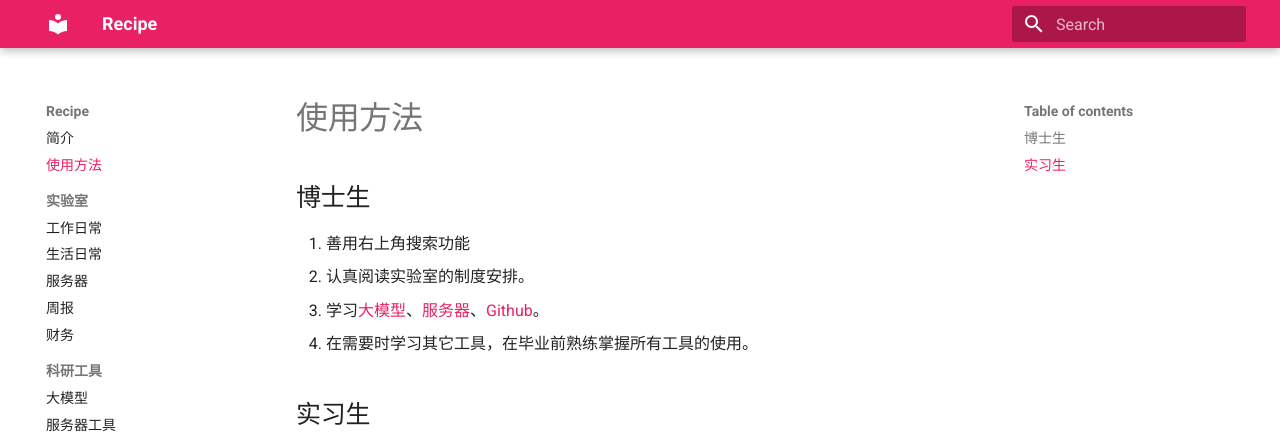
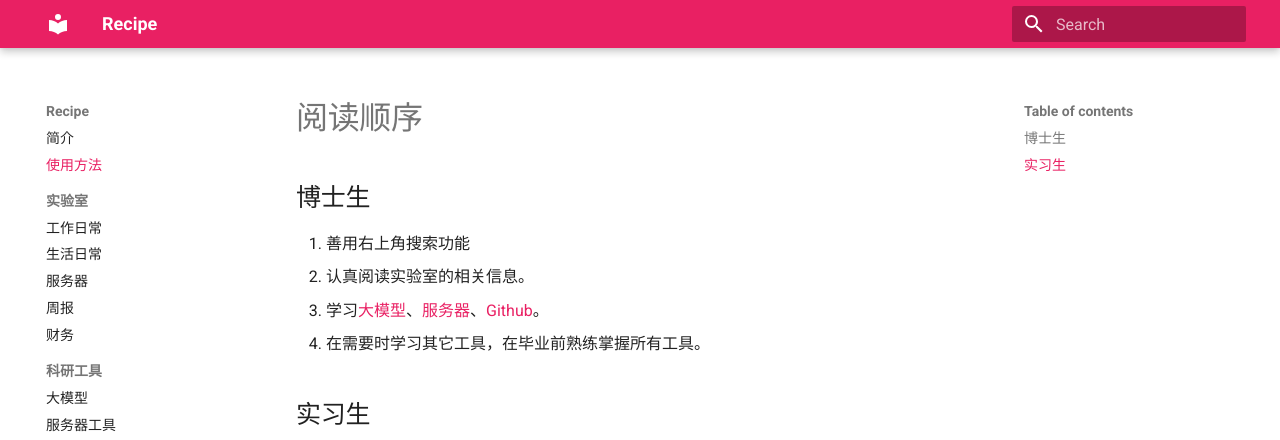
Before and after one commit to pku-lemonade/recipe, an MkDocs documentation site: the page built from docs/roadmap.md, in a window 1280 px wide. Shown: the top 440 px of the page. Built offline with MkDocs 1.6.1 and Material for MkDocs 9.7.7, drawn with Linux system fonts in a browser that asks for light colours.

Commit message:
docs: update roadmap section titles and improve clarity for PhD and intern roles
Signed-off-by: Youwei Zhuo <youwei@pku.edu.cn>

```diff
--- a/docs/roadmap.md
+++ b/docs/roadmap.md
@@ -1,11 +1,11 @@
-# 使用方法
+# 阅读顺序
 
 ## 博士生
 
 1. 善用右上角搜索功能
-1. 认真阅读实验室的制度安排。
-1. 学习[大模型](tools/llm.md)、[服务器](tools/server.md)、[Github](tools/github.md)。
-1. 在需要时学习其它工具，在毕业前熟练掌握所有工具的使用。
+2. 认真阅读实验室的相关信息。
+3. 学习[大模型](tools/llm.md)、[服务器](tools/server.md)、[Github](tools/github.md)。
+4. 在需要时学习其它工具，在毕业前熟练掌握所有工具。
 
 ## 实习生
 
```
